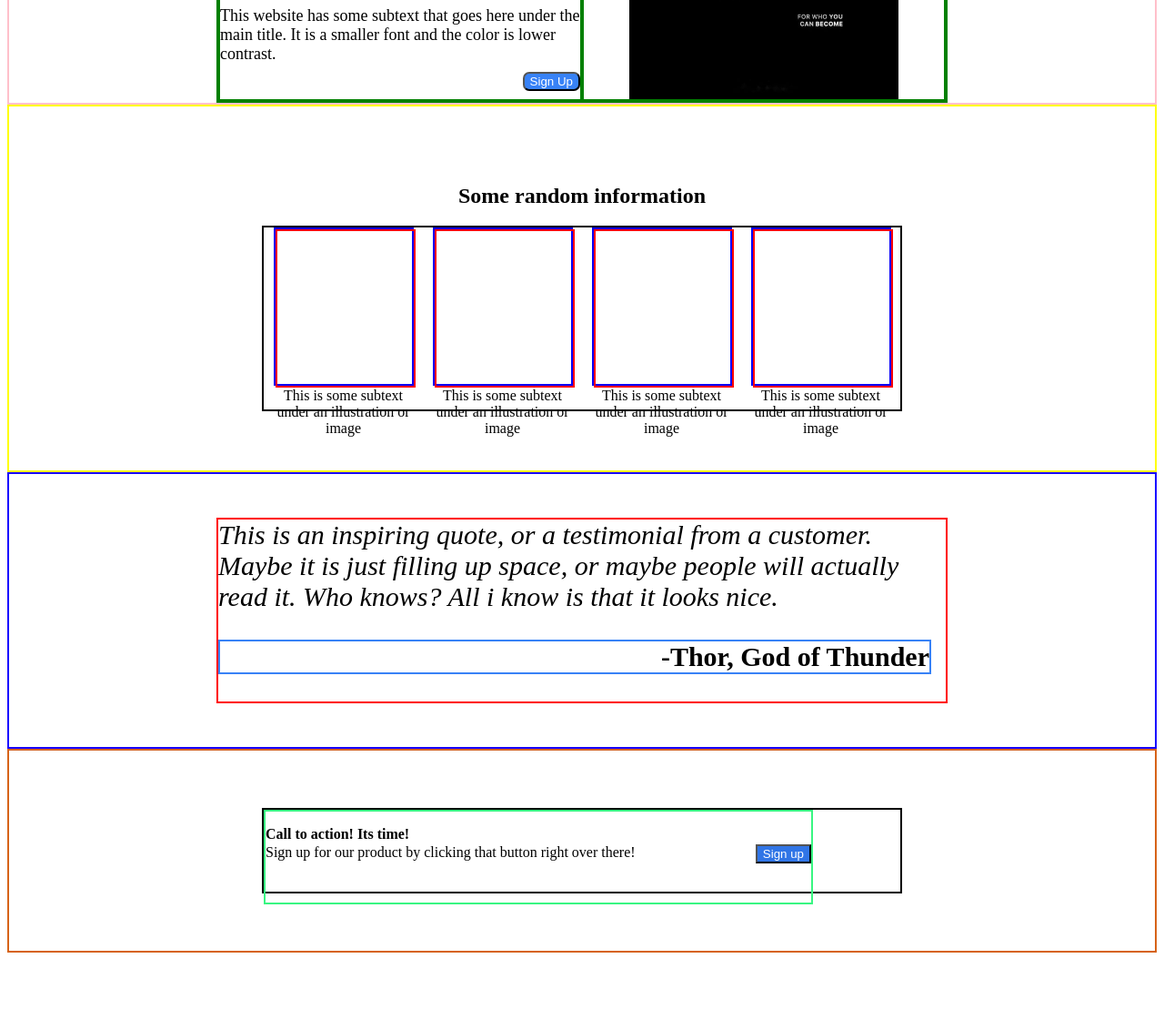
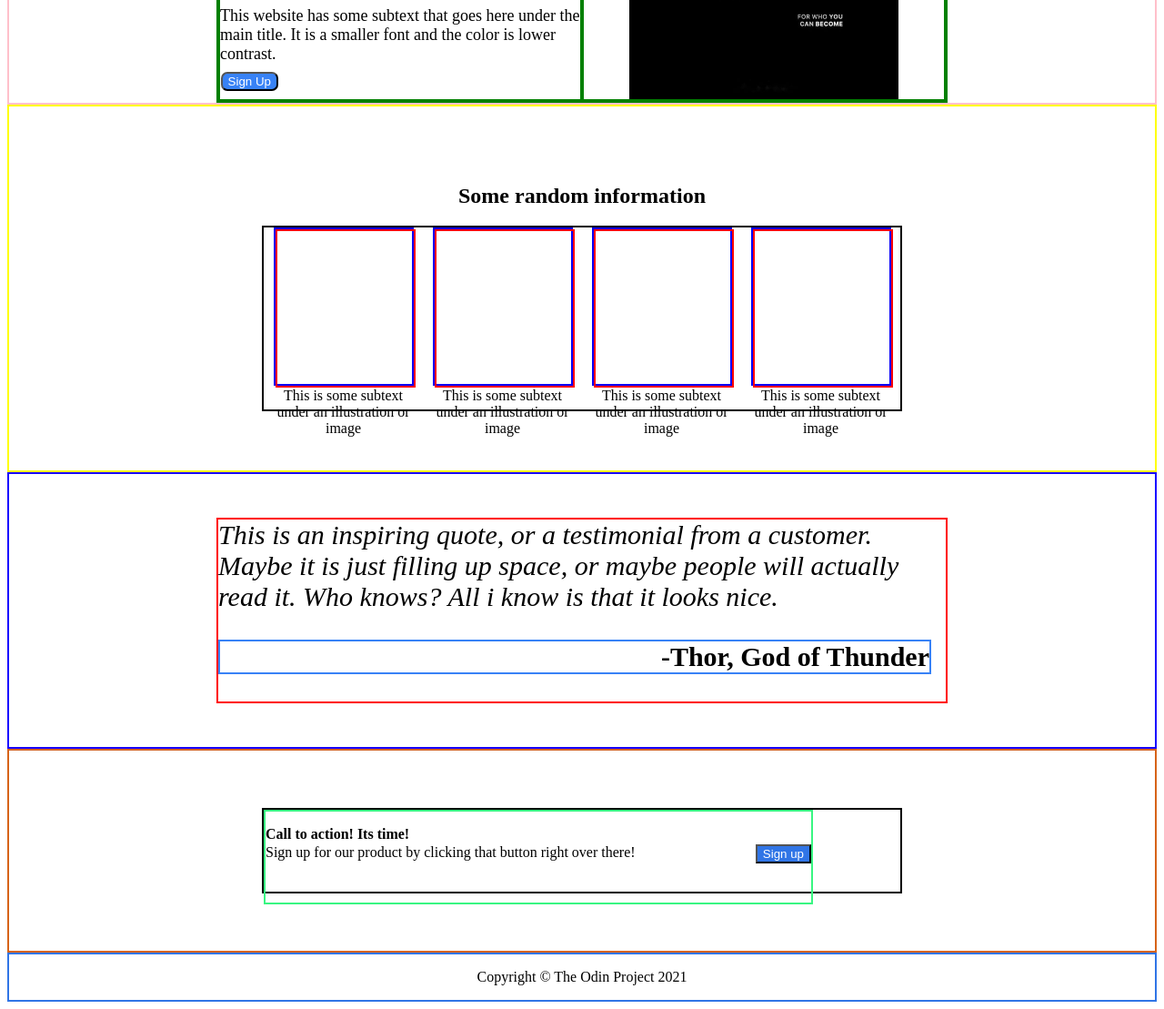
Before and after one commit to 4thQ/landing-page, a plain HTML site: page index.html in a window 1280 px wide. Shown: the part 223-1332 px from the top of the page at 91% size. Before the commit the page ends 1278 px from the top, so only its background shows below. Drawn offline with Linux system fonts and the light colour scheme.

```diff
--- a/index.html
+++ b/index.html
@@ -22,7 +22,7 @@
             This website has some subtext that goes here under the main title.
             It is a smaller font and the color is lower contrast.
           </p>
-          <p><button class="signup-btn">Sign Up</button></p>
+          <p class="signup"><button class="signup-btn">Sign Up</button></p>
         </div>
         <div class="rightbox">
           <img
@@ -71,15 +71,16 @@
     <div class="section4">
       <div class="finalbox">
         <div class="finalbox1">
-        <p id="mula">Call to action! Its time!</p>
-        <button>Sign up</button>
-        <p id="sag">Sign up for our product by clicking that button right over there!</p>
-<div class="finalbox2">
-
-</div>
+          <p id="mula">Call to action! Its time!</p>
+          <button>Sign up</button>
+          <p id="sag">
+            Sign up for our product by clicking that button right over there!
+          </p>
+          <div class="finalbox2"></div>
+        </div>
       </div>
     </div>
 
-    <div class="section5"></div>
+    <div class="section5">Copyright &#169 The Odin Project 2021 </div>
   </body>
 </html>
--- a/styles.css
+++ b/styles.css
@@ -50,6 +50,10 @@
   background-color: #3882f6;
   color: white;
   border-radius: 7px;
+}
+
+.signup {
+  margin-right: 332px;
 }
 .rightbox {
   border: solid green 2px;
@@ -155,3 +159,14 @@ button {
 #sag {
   margin-top: 0px;
 }
+
+/* Section 5 */
+
+.section5 {
+  border: #3075e6 solid 2px;
+  height: 50px;
+  text-align: center;
+  display: flex;
+  justify-content: center;
+  align-items: center;
+}
```
